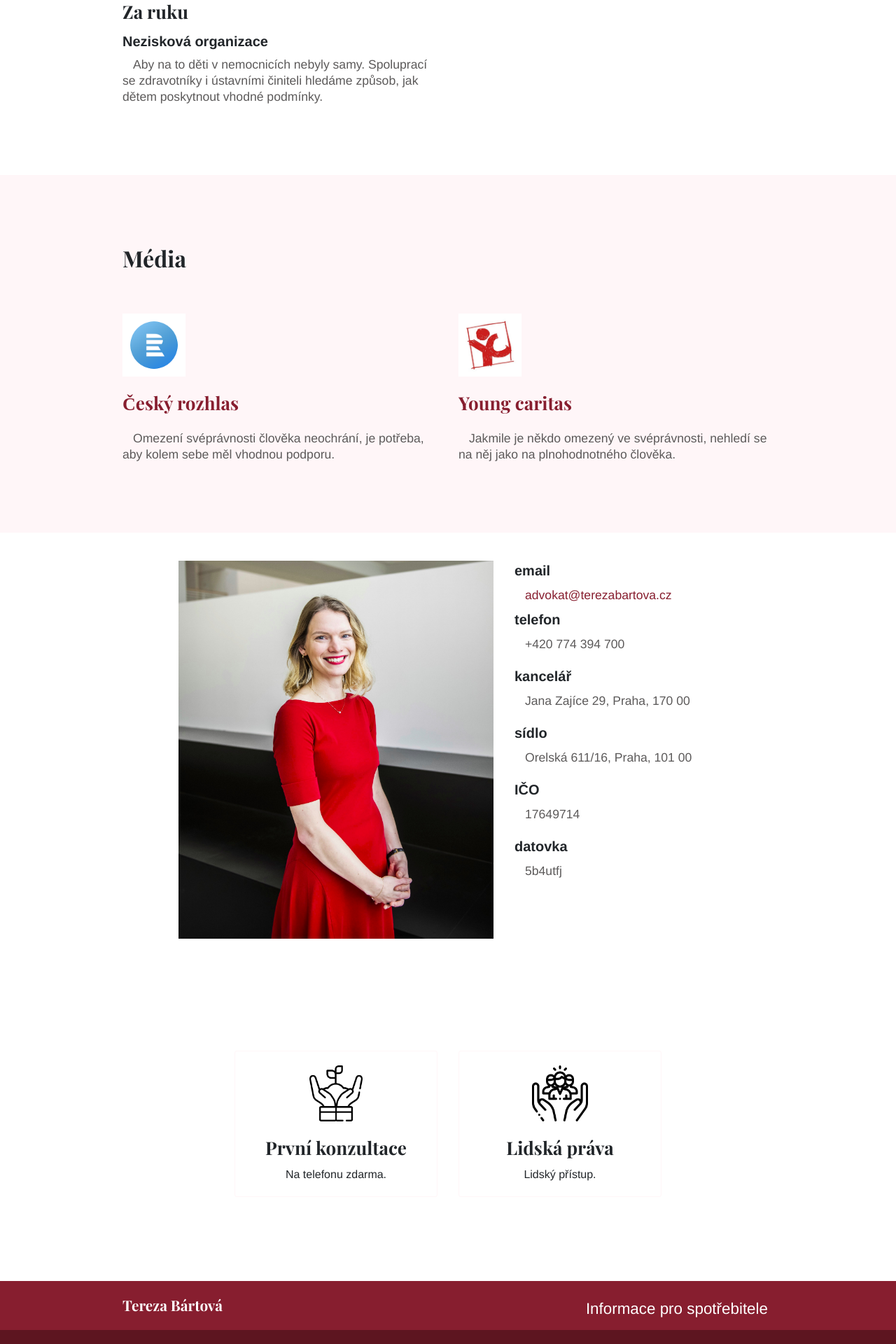
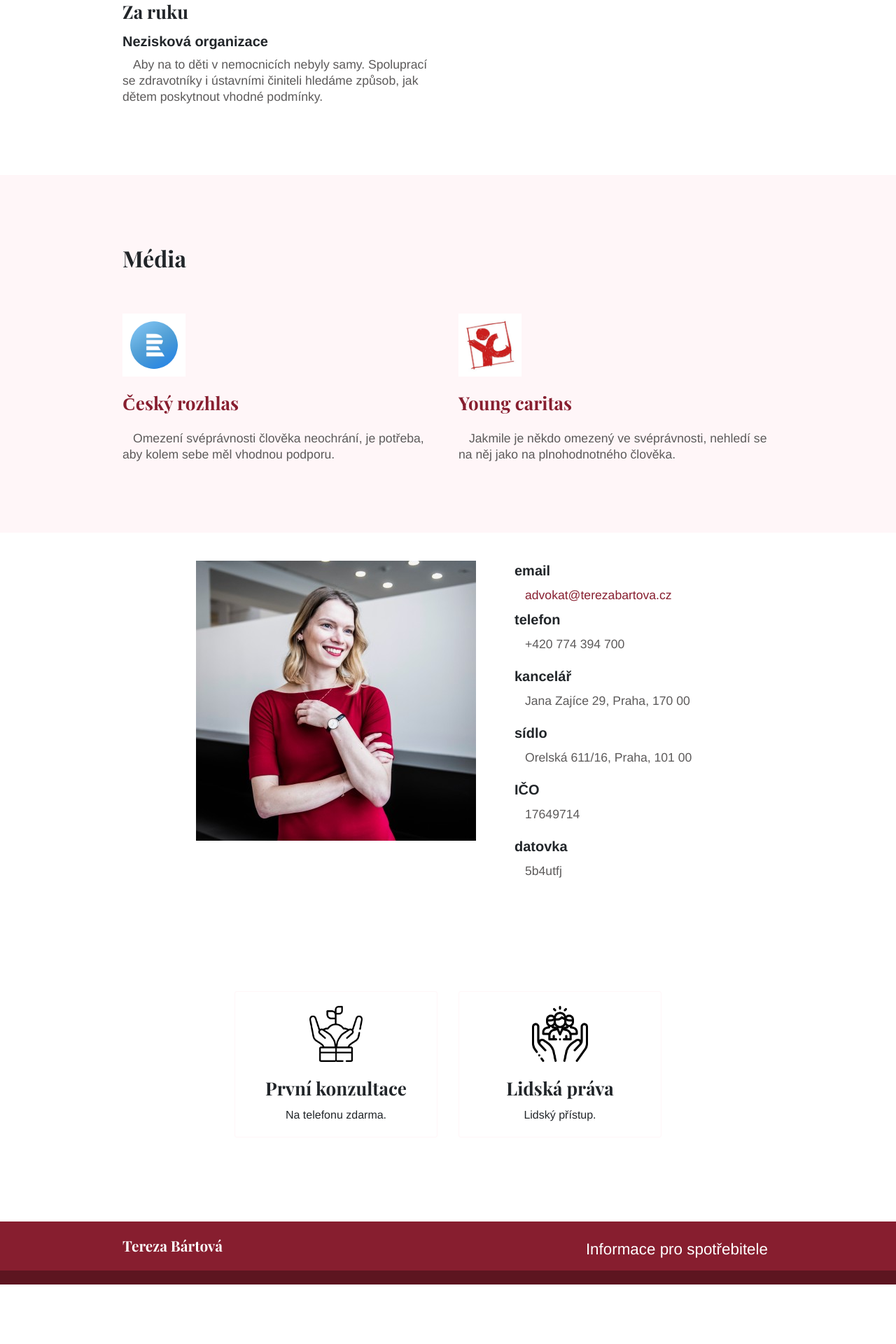
Before and after one commit to terezabartova/terezabartova.github.io, a Jekyll site: the page built from index.md, in a window 1280 px wide. Shown: the part 2122-4042 px from the top of the page at 70% size. Built offline with Jekyll 4.4.1, drawn with Linux system fonts in a browser that asks for light colours; after the commit the page ends 3957 px from its top, so only the background shows below that.

Commit message:
using darker footer image

```diff
--- a/index.md
+++ b/index.md
@@ -7,7 +7,7 @@ description: Věnuji se právům zranitelných skupin, ať už se jedná o lidi
              Baví mě jak přímá práce s klienty, tak strategická činnost zaměřená na systematické zlepšování postavení lidí v obtížných životních situacích
 
 header_image: "images/illustrations/terka-wider.jpg"
-footer_image: "images/illustrations/terka2-shorter.jpg"
+footer_image: "images/illustrations/terka.jpg"
 
 intro_image_absolute: false
 intro_image_hide_on_mobile: false
```
